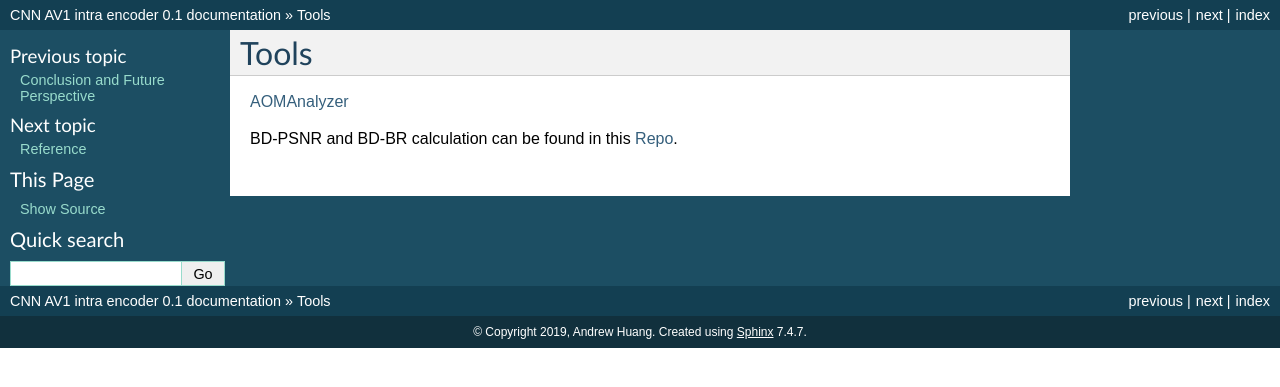
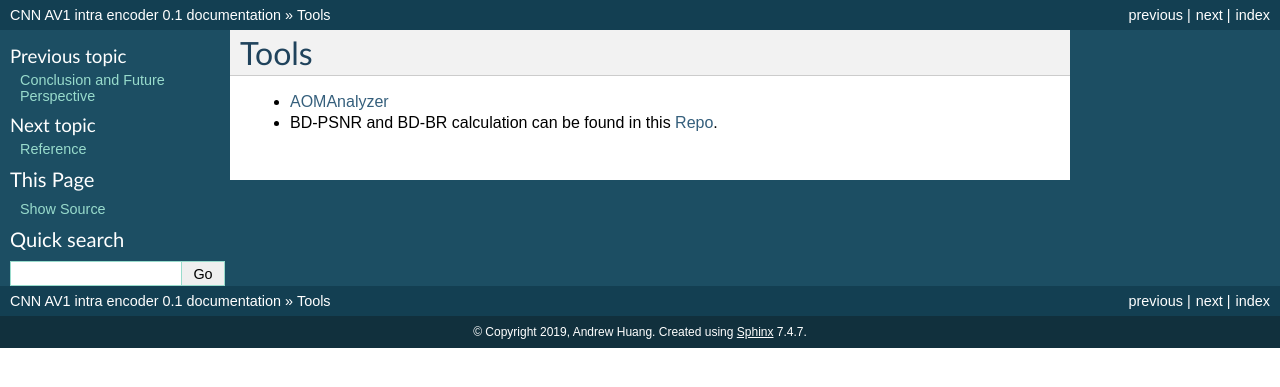
Before and after one commit to epadam/CNN-AV1-intra-encoder, a Sphinx documentation site: the page built from source/tools.rst, in a window 1280 px wide. Shown: the top 387 px of the page. Built offline with Sphinx 7.4.7, drawn with Linux system fonts in a browser that asks for light colours.

```diff
--- a/source/tools.rst
+++ b/source/tools.rst
@@ -1,6 +1,6 @@
 Tools
 =======
 
-`AOMAnalyzer <https://github.com/xiph/aomanalyzer>`_
+- `AOMAnalyzer <https://github.com/xiph/aomanalyzer>`_
 
-BD-PSNR and BD-BR calculation can be found in this `Repo <https://github.com/tbr/bjontegaard_etro>`_.
+- BD-PSNR and BD-BR calculation can be found in this `Repo <https://github.com/tbr/bjontegaard_etro>`_.
```
